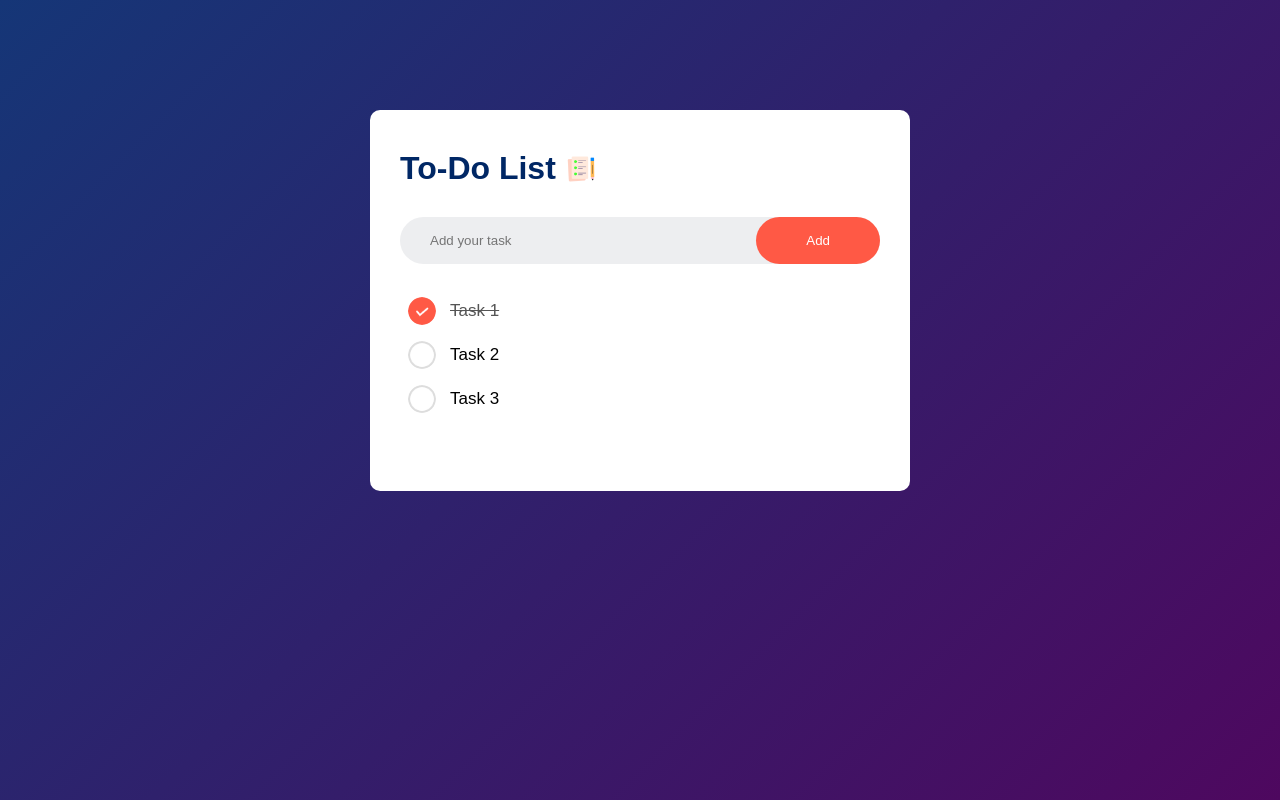
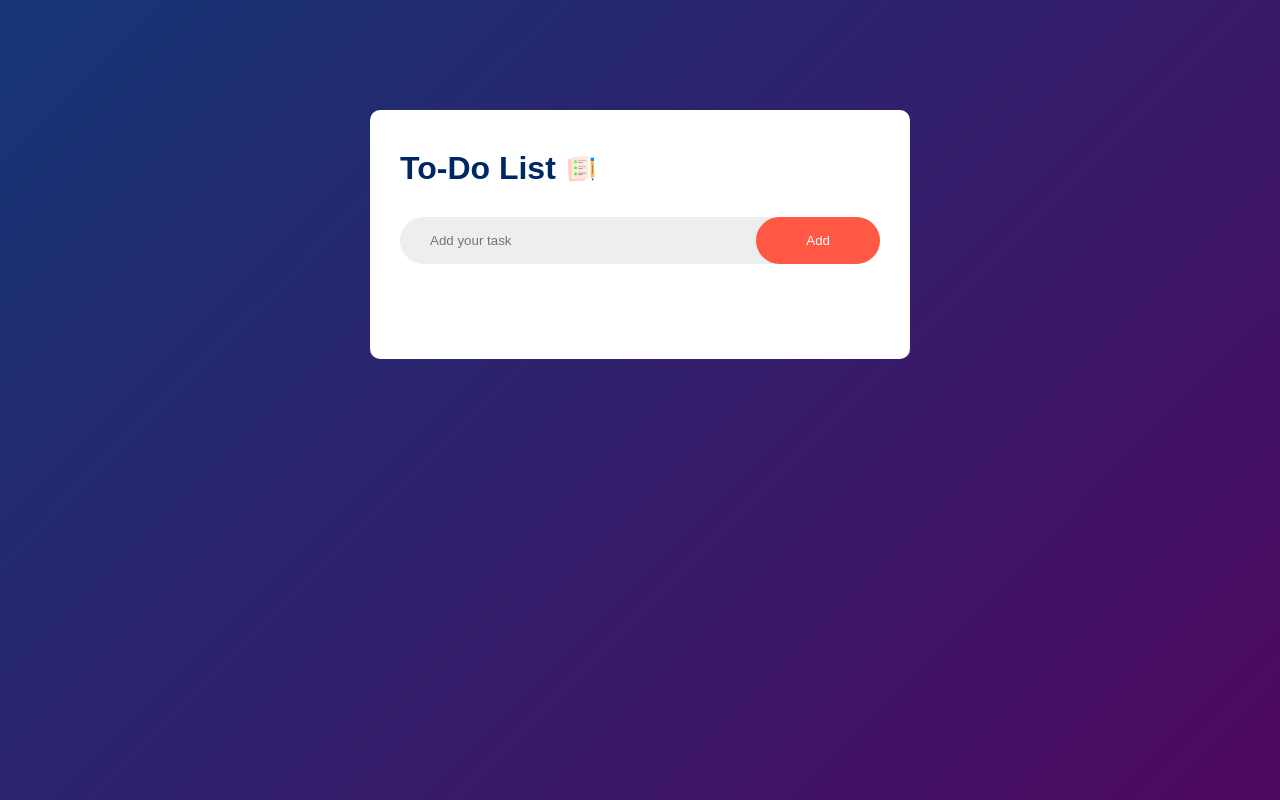
Before and after one commit to ArjitJain24/Javascript-Projects, a plain HTML site: page 2_ToDoList/index.html in a window 1280 px wide. Drawn offline with Linux system fonts and the light colour scheme.

Commit message:
complete index file

```diff
--- a/2_ToDoList/index.html
+++ b/2_ToDoList/index.html
@@ -14,18 +14,20 @@
             <h1>To-Do List <img src="images/icon.png" alt="icon"></h1>
             <div class="searchBox">
                 <form action="#" method="get">
-                    <input type="text" class="search" placeholder="Add your task">
+                    <input type="text" class="search" placeholder="Add your task" autofocus="on">
                     <button type="submit">Add</button>
                 </form>
             </div>
 
             <ul id="list-container">
-                <li class="checked">Task 1</li>
+                <!-- <li class="checked">Task 1</li>
                 <li>Task 2</li>
-                <li>Task 3</li>
+                <li>Task 3</li> -->
             </ul>
         </div>
     </div>
+
+    <script src="script.js"></script>
 </body>
 
 </html>
```
